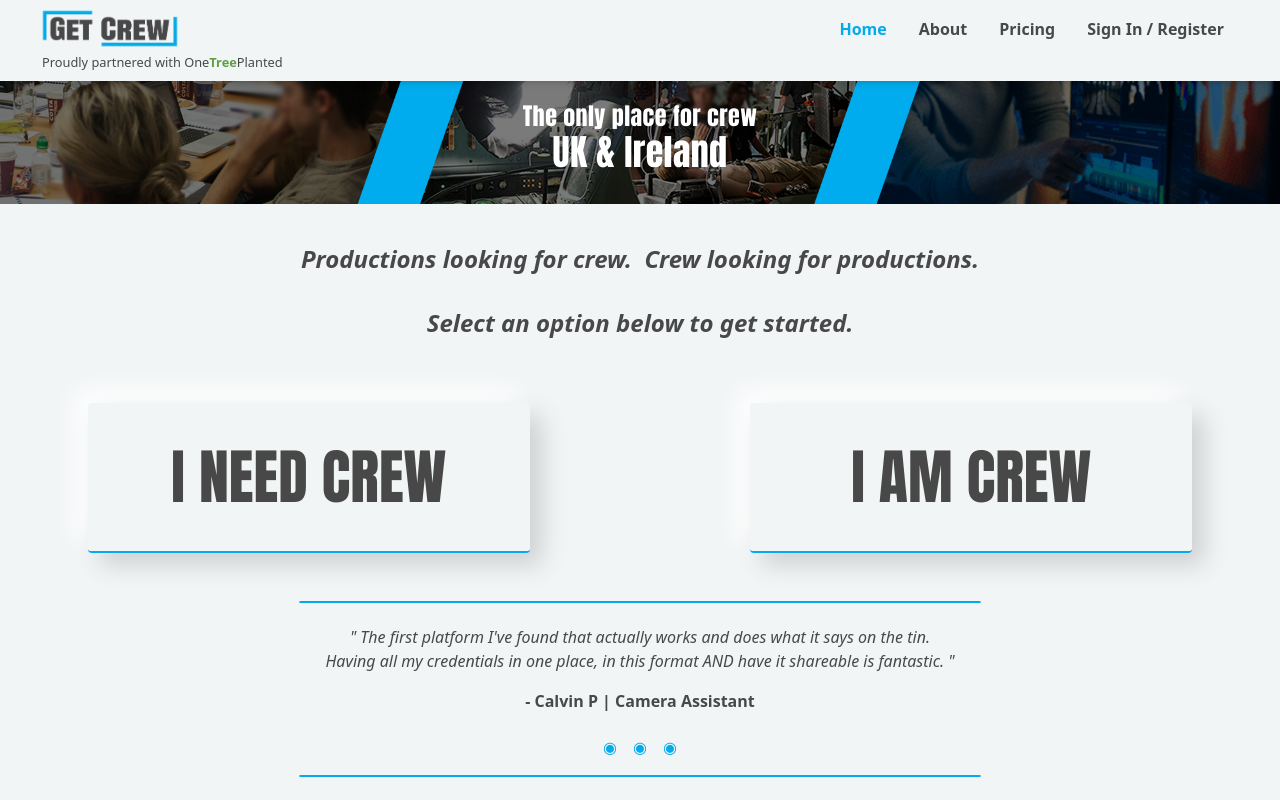
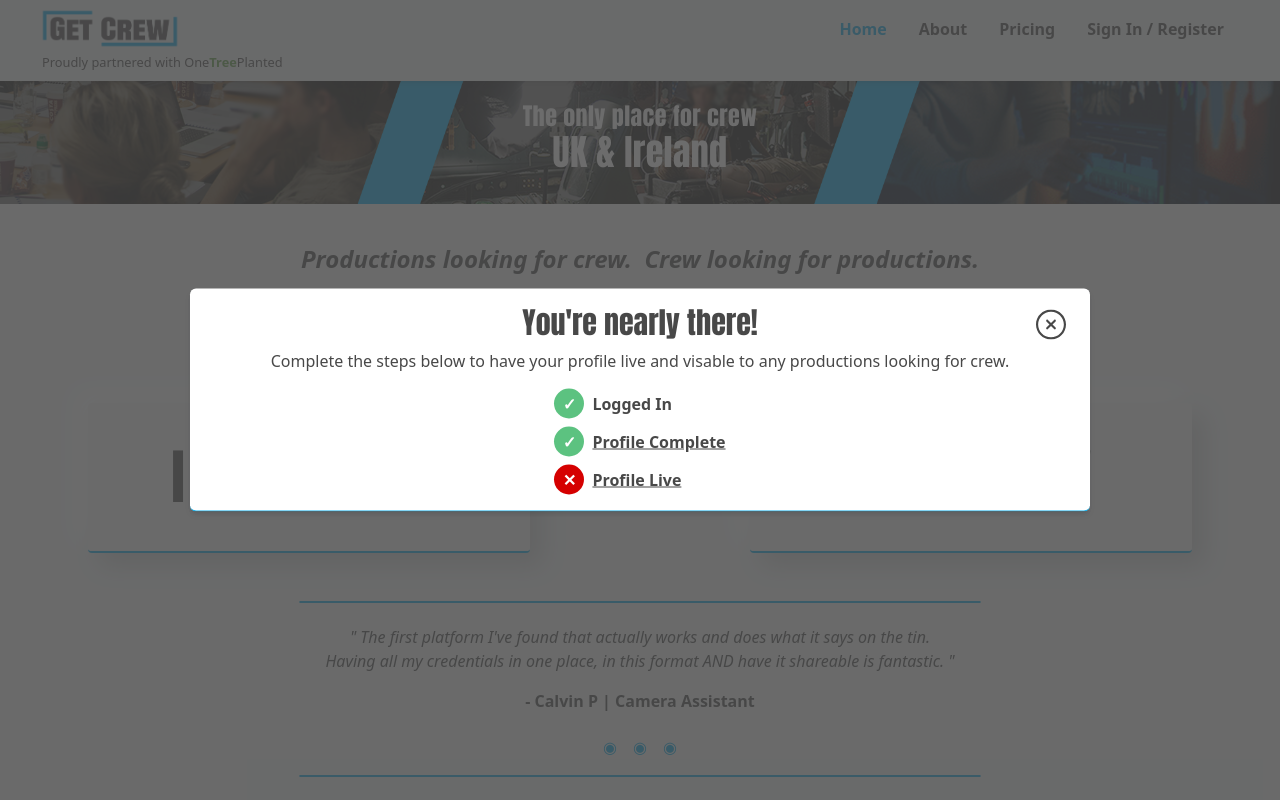
Before and after one commit to sdbxsdb/we-are-crew, a Next.js app: page / in a window 1280 px wide. Built offline with nearby package versions, Linux system fonts and the light colour scheme; no server answers; the database is empty.

Commit message:
trying again

```diff
--- a/pages/index.js
+++ b/pages/index.js
@@ -27,6 +27,8 @@ export default function Home() {
     if (user?.paid === false) {
       setShowFinishModal(true);
     } else if (user?.username === null) {
+      setShowFinishModal(true);
+    } else if (!user?.username) {
       setShowFinishModal(true);
     }
   }, [user]);
```
